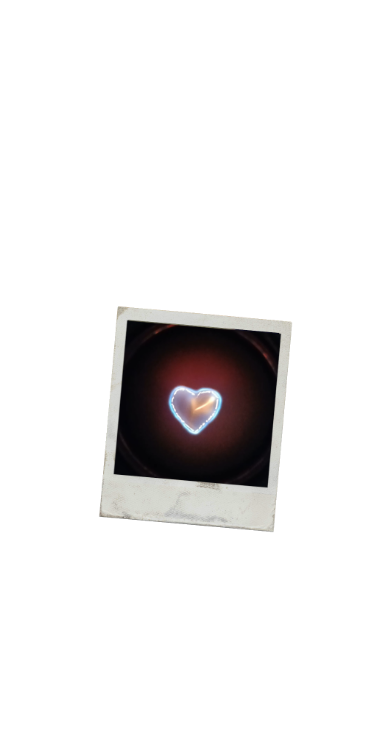
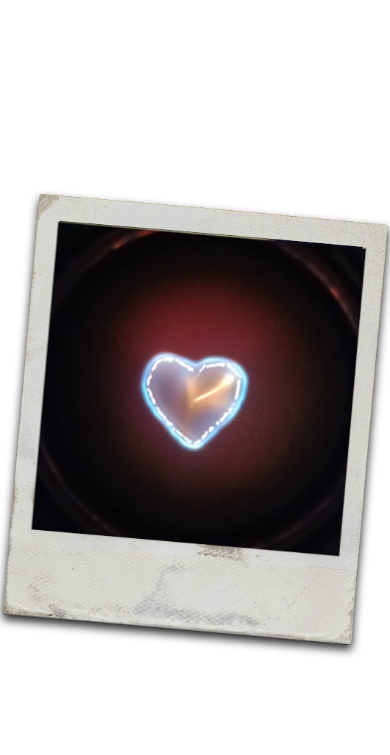
Before and after one commit to paladinir1/sorilamis, a plain HTML site: page index.html in a window 390 px wide. Shown: the part 89-844 px from the top of the page. Drawn offline with nearby package versions, Linux system fonts and the light colour scheme; animation ran at ten frames a second.

Commit message:
Update styles.css

```diff
--- a/css/styles.css
+++ b/css/styles.css
@@ -118,6 +118,9 @@ main{
 .home .row img{
     width: 500px;
     margin: auto;
+    -webkit-filter: drop-shadow(0px 5px 5px #222222);
+    filter: drop-shadow(0px 5px 5px #222222);
+    /* box-shadow: 0px 0px 5px 10px rgba(0,0,0,0.2); */
     /* fill-opacity: .6;
     border-top: 120px solid #aaaaaa ;
     border-bottom: 120px solid #aaaaaa ;
@@ -178,7 +181,7 @@ footer{
         width: 50%;
     }
     .home .row img{
-        width: 50% !important;
+        width: 100% !important;
     }
     .about .row{
         flex-direction: column;
```
